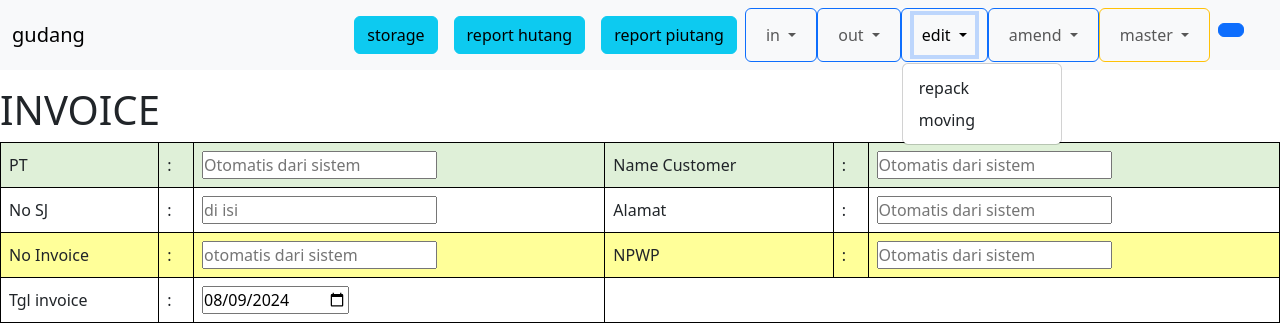
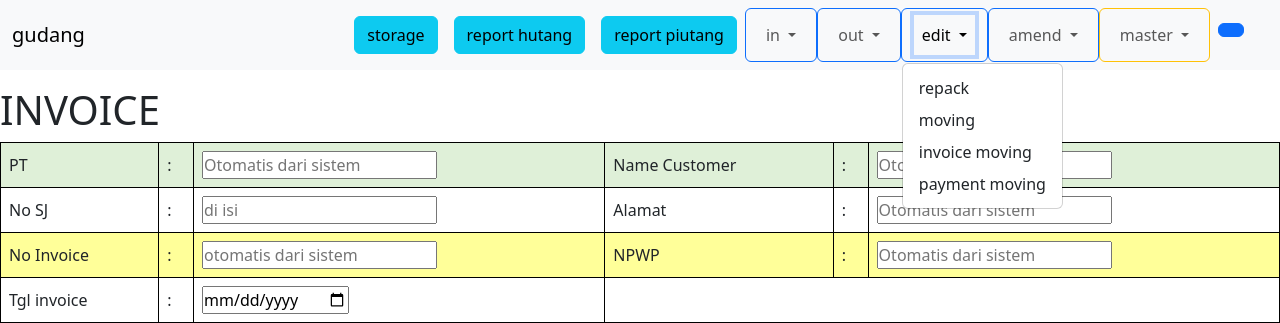
Before and after one commit to playerzer0-ui/gudang_mama, a PHP site: page /view/invoice.php in a window 1280 px wide, after a click on "edit". Shown: the top 323 px of the page. Run offline with PHP 8.4, Linux system fonts and the light colour scheme; the template is opened without the code that fills it, so the values that code supplies are empty.

Commit message:
invoice moving created, now I need to implement COGS

```diff
--- a/controller/index.php
+++ b/controller/index.php
@@ -642,9 +642,15 @@ switch($action){
         $term = filter_input(INPUT_GET, 'term', FILTER_SANITIZE_FULL_SPECIAL_CHARS);
         echo json_encode(getProductSuggestions($term));
         break;
+
     case 'getProductDetails':
         $productCode = filter_input(INPUT_GET, 'productCode', FILTER_SANITIZE_FULL_SPECIAL_CHARS);
         echo json_encode(getProductByCode($productCode));
+        break;
+
+    case "getMovingDetails":
+        $no_moving = filter_input(INPUT_GET, "no_moving", FILTER_SANITIZE_FULL_SPECIAL_CHARS);
+        echo json_encode(getMovingByCode($no_moving));
         break;
 
     case "getOrderProducts":
--- a/js/invoice.js
+++ b/js/invoice.js
@@ -76,6 +76,30 @@ function handleFormSubmit(event) {
     }
 }
 
+function getMovingDetailsFromMovingNo(){
+    let storageCodeSender = document.getElementById("storageCodeSender");
+    let storageCodeReceiver = document.getElementById("storageCodeReceiver");
+    let no_moving = document.getElementById("no_moving").value;
+    let moving_date = document.getElementById("moving_date");
+
+    $.ajax({
+        type: "get",
+        url: "../controller/index.php",
+        data: {
+            action: "getMovingDetails",
+            no_moving: no_moving
+        },
+        success: function (response) {
+            const data = JSON.parse(response);
+            storageCodeSender.value = data.storageCodeSender;
+            storageCodeReceiver.value = data.storageCodeReceiver;
+            moving_date.value = data.moving_date;
+            generateNoInvoice();
+        }
+    });
+
+    getOrderProducts(no_moving, "moving");
+}
 
 function getDetailsFromSJ(){
     let no_sjEl = document.getElementById("no_sj").value;
@@ -129,13 +153,17 @@ function getDetailsFromSJ(){
         }
     });
 
+    getOrderProducts(no_sjEl, "in");
+}
+
+function getOrderProducts(no_id, status){
     $.ajax({
         type: "get",
         url: "../controller/index.php",
         data: {
             action: 'getOrderProducts',
-            status: 'in',
-            no_sj: no_sjEl
+            status: status,
+            no_sj: no_id
         },
         success: function (response) {
             const table = document.getElementById('productTable').getElementsByTagName('tbody')[0];
@@ -152,7 +180,7 @@ function getDetailsFromSJ(){
                     <td><input style="width: 300px;" value="${item.productName}" type="text" name="material_display[]" readonly><input type="hidden" value="${item.productName}" name="material[]"></td>
                     <td><input type="number" value="${item.qty}" name="qty[]" readonly></td>
                     <td><input type="text" value="${item.uom}" name="uom[]" readonly></td>
-                    <td><input type="number" value="${item.price_per_UOM}" inputmode="numeric" name="price_per_uom[]" placeholder="di isi" oninput="calculateNominal(this)" required></td>
+                    <td><input type="number" value="${item.price_per_UOM}" inputmode="numeric" name="price_per_uom[]" placeholder="di isi" oninput="calculateNominal(this)" readonly></td>
                     <td><input type="text" name="nominal[]" placeholder="otomatis dari sistem" readonly></td>
                 `;
             });
@@ -163,7 +191,13 @@ function getDetailsFromSJ(){
 function generateNoInvoice(){
     let invoice_dateEl = document.getElementById("invoice_date");
     let no_invoiceEl = document.getElementById("no_invoice");
-    let sCode = document.getElementById("storageCode").value;
+    let sCode;
+    if(pageState.includes("moving")){
+        sCode = document.getElementById("storageCodeSender").value;
+    }
+    else{
+        sCode = document.getElementById("storageCode").value;
+    }
 
     let dateValue = invoice_dateEl.value;
     let date = new Date(dateValue);
--- a/model/order_products_functions.php
+++ b/model/order_products_functions.php
@@ -115,7 +115,7 @@ function getOrderProductsFromNoID($no_id, $status){
             break;
 
         case "moving":
-            $query = 'SELECT op.repack_no_repack, op.productCode, p.productName, op.qty, op.uom, op.price_per_UOM, op.note, op.product_status FROM order_products op, products p WHERE op.moving_no_moving = :no_id AND op.productCode = p.productCode';
+            $query = 'SELECT op.moving_no_moving, op.productCode, p.productName, op.qty, op.uom, op.price_per_UOM, op.note, op.product_status FROM order_products op, products p WHERE op.moving_no_moving = :no_id AND op.productCode = p.productCode';
             break;
     }
     $statement = $db->prepare($query);
--- a/view/header.php
+++ b/view/header.php
@@ -68,6 +68,8 @@
                             <ul class="dropdown-menu">
                                 <li><a class="dropdown-item" href="../controller/index.php?action=show_repack">repack</a></li>
                                 <li><a class="dropdown-item" href="../controller/index.php?action=show_moving">moving</a></li>
+                                <li><a class="dropdown-item" href="../controller/index.php?action=show_invoice&state=moving">invoice moving</a></li>
+                                <li><a class="dropdown-item" href="../controller/index.php?action=show_payment&state=moving">payment moving</a></li>
                             </ul>
                         </li>
                         <li class="nav-item dropdown btn btn-outline-primary">
--- a/view/invoice.php
+++ b/view/invoice.php
@@ -6,6 +6,14 @@
         <input type="hidden" id="pageState" name="pageState" value=<?php echo $pageState; ?>>
         <table>
             <tr class="form-header">
+                <?php if($pageState == "moving"){ ?>
+                    <td>PT Pengirim</td>
+                    <td>:</td>
+                    <td><input type="text" name="storageCodeSender" id="storageCodeSender" placeholder="otomatis" readonly></td>
+                    <td>PT Penerima</td>
+                    <td>:</td>
+                    <td><input type="text" name="storageCodeReceiver" id="storageCodeReceiver" placeholder="otomatis" readonly></td>
+                <?php } else { ?>
                     <td>PT</td>
                     <td>:</td>
                     <td colspan="2"><input name="storageCode" type="text" id="storageCode" placeholder="Otomatis dari sistem" readonly></td>
@@ -18,8 +26,17 @@
                         <td>:</td>
                         <td colspan="2"><input name="customerCode" type="text" id="customerCode" placeholder="Otomatis dari sistem" readonly></td>
                     <?php } ?>
+                <?php } ?>
             </tr>
             <tr>
+                <?php if($pageState == "moving"){ ?>
+                    <td>NO. moving</td>
+                    <td>:</td>
+                    <td><input name="no_moving" id="no_moving" type="text" oninput="getMovingDetailsFromMovingNo()" required></td>
+                    <td>Tgl. moving</td>
+                    <td>:</td>
+                    <td><input name="moving_date" id="moving_date" type="date" readonly></td>
+                <?php } else { ?>
                     <?php if ($pageState == "in") { ?>
                         <td>NO. LPB</td>
                         <td>:</td>
@@ -35,8 +52,17 @@
                         <td>:</td>
                         <td colspan="2"><input name="customerAddress" type="text" id="customerAddress" placeholder="Otomatis dari sistem" readonly></td>
                     <?php } ?>
+                <?php } ?>
             </tr>
             <tr class="highlight">
+            <?php if($pageState == "moving"){ ?>
+                    <td>No Invoice</td>
+                    <td>:</td>
+                    <td><input name="no_invoice" type="text" id="no_invoice" placeholder="otomatis dari sistem" readonly></td>
+                    <td>Tgl invoice</td>
+                    <td>:</td>
+                    <td colspan="2"><input name="invoice_date" type="date" id="invoice_date" placeholder="di isi" oninput="generateNoInvoice()" required></td>
+            <?php } else { ?>
                     <?php if ($pageState == "in") { ?>
                         <td>No SJ</td>
                         <td>:</td>
@@ -52,7 +78,9 @@
                         <td>:</td>
                         <td colspan="2"><input name="npwp" type="text" id="npwp" placeholder="Otomatis dari sistem" readonly></td>
                     <?php } ?>
+                <?php } ?>
             </tr>
+            <?php if($pageState != "moving"){ ?>
             <tr>
                 <?php if ($pageState == "in") { ?>
                     <td>No Truk</td>
@@ -68,6 +96,7 @@
                     <td colspan="4"></td>
                 <?php } ?>
             </tr>
+            <?php } ?>
         </table>
 
         <table id="productTable">
```
Lines whose indentation alone changed are shown as unchanged.
